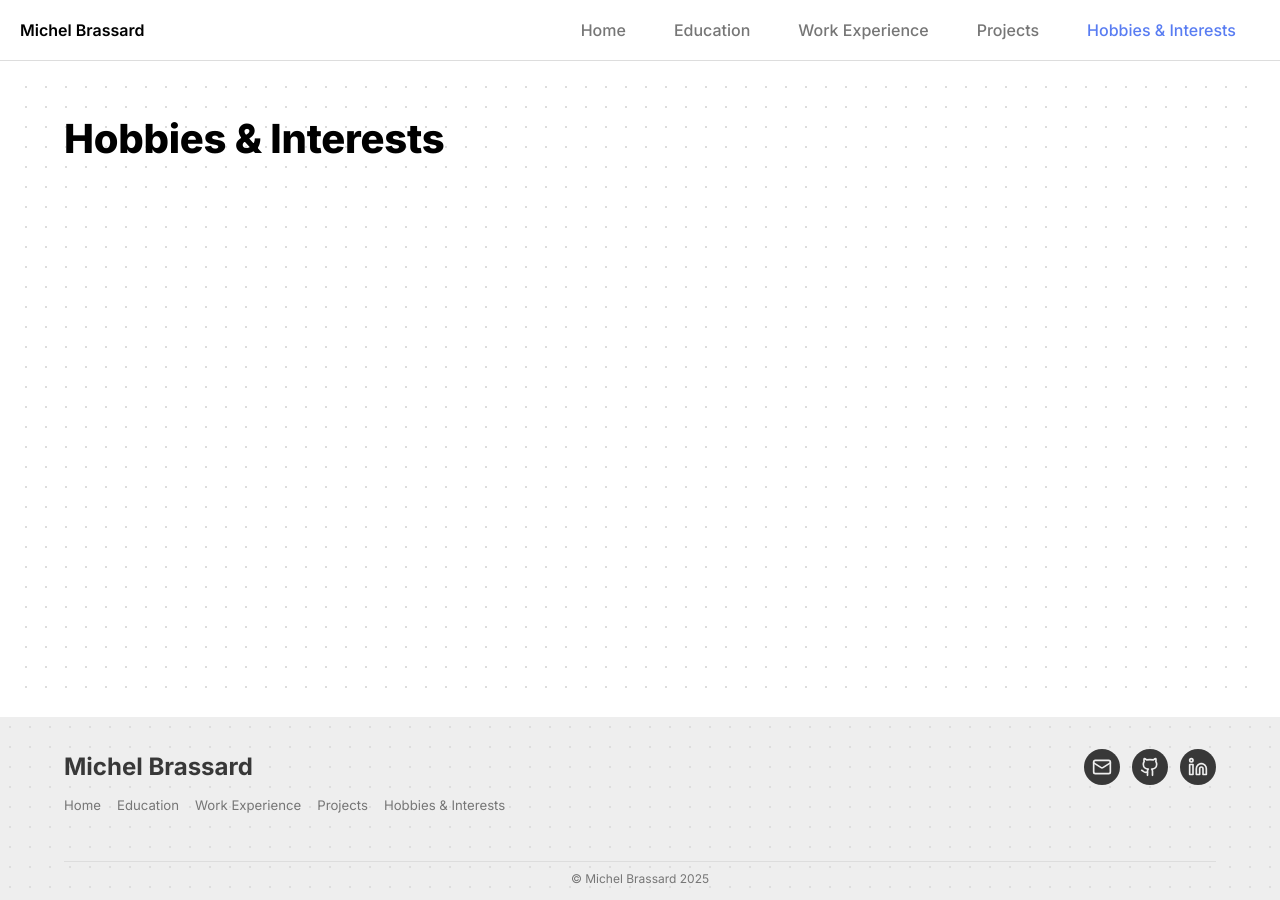
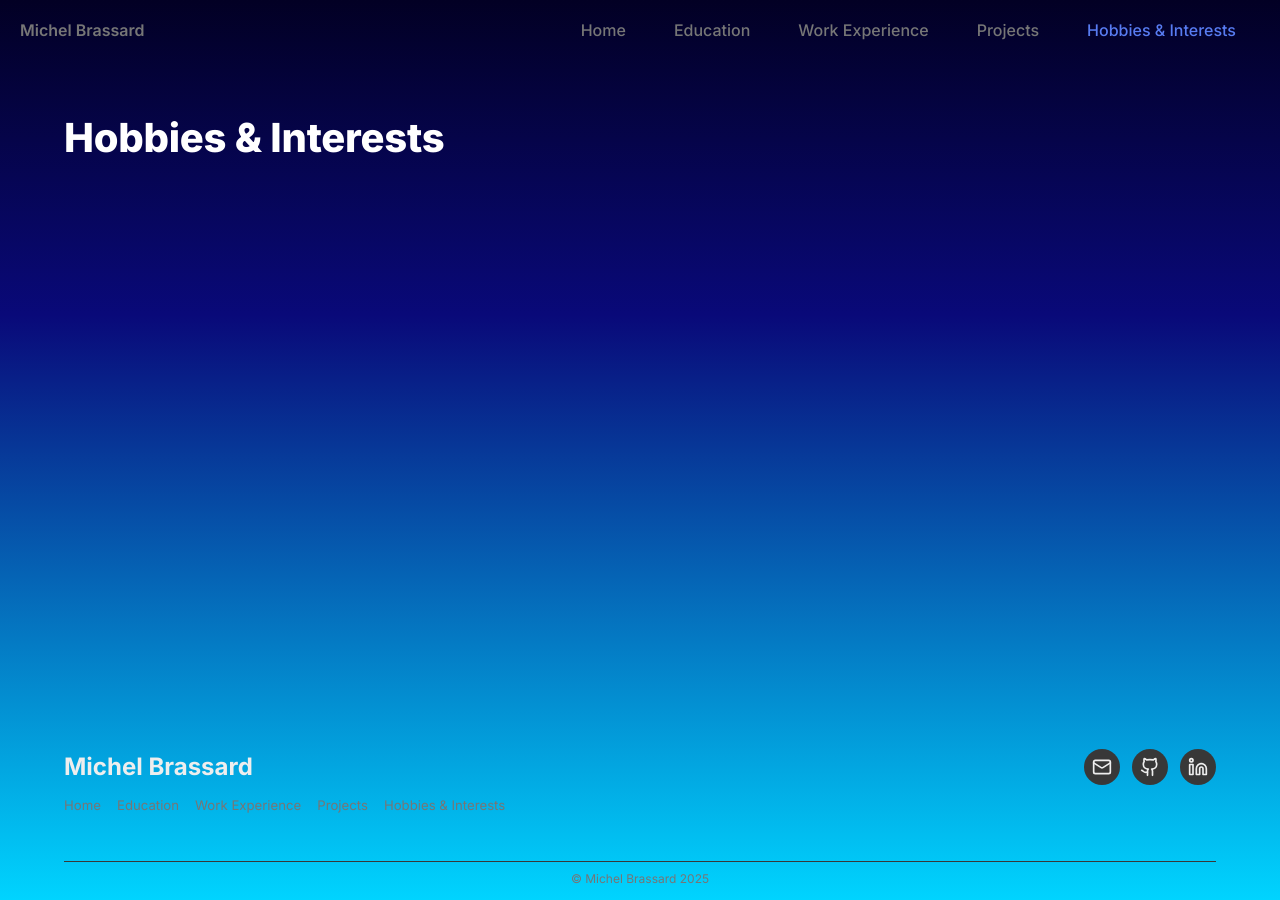
Before and after one commit to michelbrassard/michelbrassard.github.io, a Jekyll site: the page built from interests/index.html, in a window 1280 px wide. Built offline with Jekyll 4.4.1, drawn with Linux system fonts in a browser that asks for light colours.

Commit message:
initial hobbies and interests color gradient

```diff
--- /dev/null
+++ b/assets/styles/hobbies.css
@@ -0,0 +1,71 @@
+body {
+    background: #020024;
+    background: -webkit-linear-gradient(180deg, rgba(2, 0, 36, 1) 0%, rgba(9, 9, 121, 1) 35%, rgba(0, 212, 255, 1) 100%);
+    background: -moz-linear-gradient(180deg, rgba(2, 0, 36, 1) 0%, rgba(9, 9, 121, 1) 35%, rgba(0, 212, 255, 1) 100%);
+    background: linear-gradient(180deg, rgba(2, 0, 36, 1) 0%, rgba(9, 9, 121, 1) 35%, rgba(0, 212, 255, 1) 100%);
+    filter: progid:DXImageTransform.Microsoft.gradient(startColorstr="#020024", endColorstr="#00D4FF", GradientType=1);
+}
+.dot-background {
+    background-image: none;
+}
+.solid-background {
+    background-color: transparent;
+}
+
+
+/* Titles */
+h1, h2, h3 {
+    color: white;
+}
+h4, h5, h6 {
+    color: var(--light-gray);
+}
+
+/* Small titles */
+.sm-title {
+    color: var(--text-color-light);
+}
+.xs-title {
+    color: var(--xs-title-color);
+}
+
+/* paragraph */
+p {
+    color: var(--light-gray);
+}
+nav {
+    border-bottom: none;
+}
+nav .name {
+    color: var(--text-color-light);
+}
+nav .links a {
+    color: var(--text-color-light);
+}
+nav .links .active {
+    color: var(--primary-color);
+}
+
+
+/* Footer */
+footer {
+    background-color: transparent;
+    background-image: none;
+    border-top: none;
+}
+footer .copyright {
+    border-top: var(--text-color) 1px solid;
+    color: var(--text-color-light);
+}
+footer .links a {
+    background-color: var(--text-color);
+}
+footer .navigation a {
+    color: var(--text-color-light);
+}
+footer .navigation a:hover {
+    text-decoration: underline;
+}
+hr {
+    border: var(--text-color) 0.5px solid;
+}
--- a/interests/index.html
+++ b/interests/index.html
@@ -1,6 +1,8 @@
 ---
 layout: default
 title: Hobbies & Interests
+stylesheets:
+  - hobbies.css
 ---
 
 <h1>Hobbies & Interests</h1>
```
